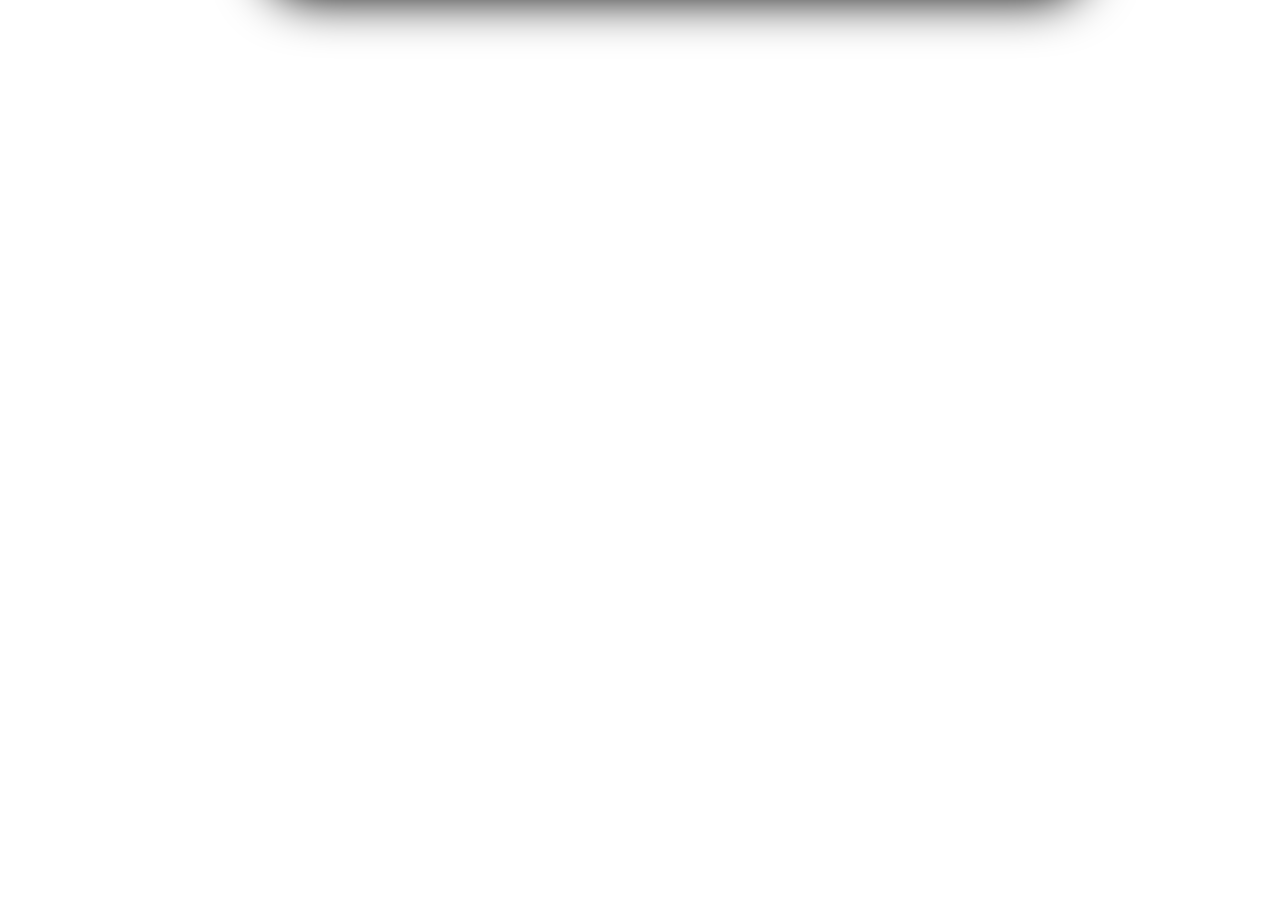
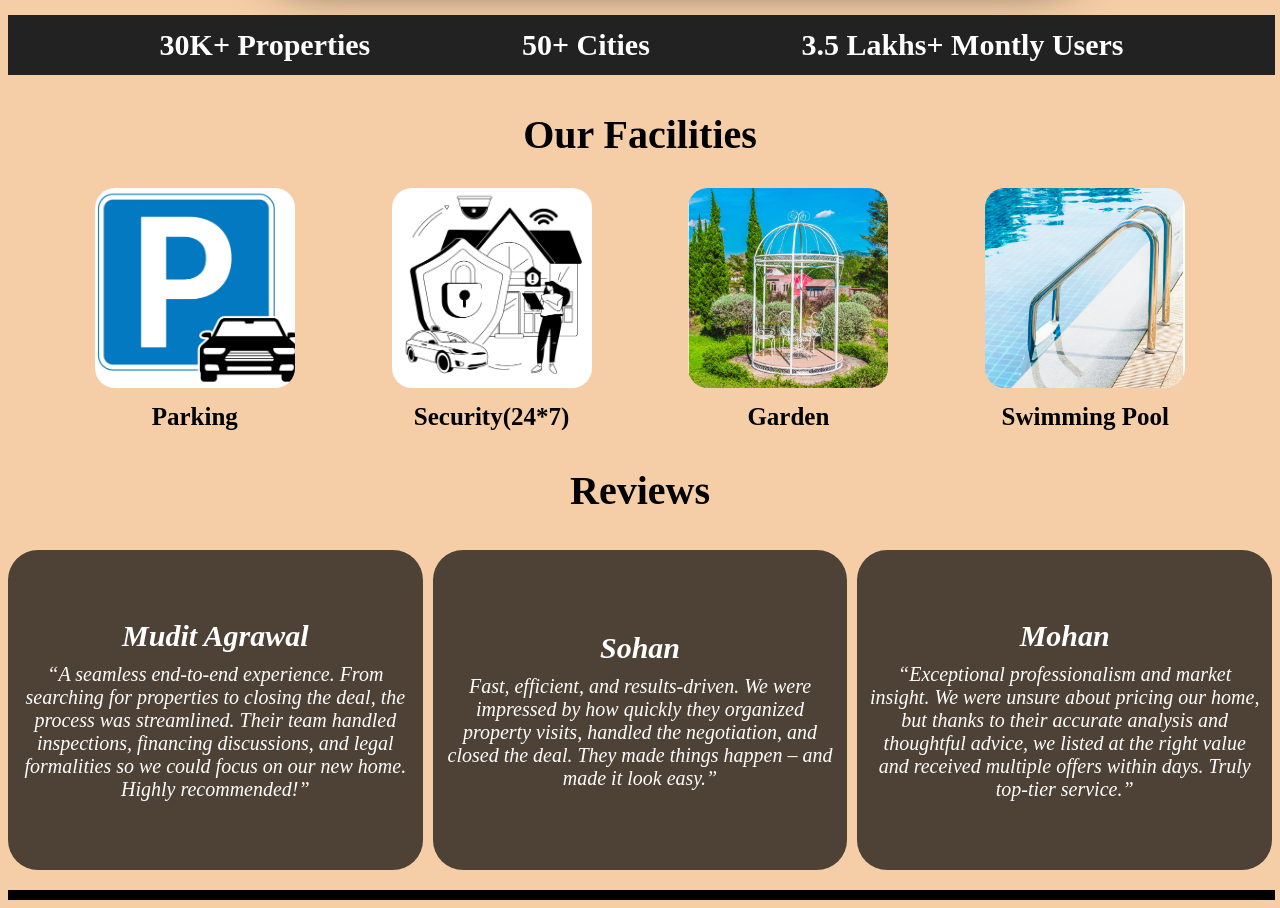
Before and after one commit to muditagrawal2007/Capstone_Project, a plain HTML site: page find.html in a window 1280 px wide. Shown: the part 529-1437 px from the top of the page. Before the commit the page ends 800 px from the top, so only its background shows below. Drawn offline with Linux system fonts and the light colour scheme.

Commit message:
make the search page

```diff
--- a/find.css
+++ b/find.css
@@ -1,5 +1,5 @@
 body{
-    /* background-color: rgba(255, 238, 0, 0.521); */
+    background-color: rgba(237, 160, 84, 0.508);
 
 
 
@@ -29,12 +29,16 @@ body{
 
     /* width:%; */
     margin: auto;
-    /* margin-top: -10px; */
-    background-color: rgba(140, 255, 0, 0.223);
+   background-color: rgba(237, 160, 84, 0.95);
     border-radius: 30px;
    height:60px;
    border:2px solid blueviolet;
    box-shadow: 0.5px 0.5px 20px rgb(135, 24, 238);
+   position: fixed;
+   top:0px;
+   width: 99vw;
+   z-index:1000;
+
 
 
 
@@ -50,8 +54,8 @@ body{
 }
 .header_nav:hover{
 
-      border:2px solid red;
-    box-shadow: 3px 3px 50px red;
+      border:2px solid brown;
+      box-shadow: 2px 2px 50px brown;
     border-radius:30px;
 
 }
@@ -88,7 +92,7 @@ body{
 
 }
 
-a {
+.headanchor{
     text-decoration: none;
     font-size: 140%;
     font-weight: bold;
@@ -100,7 +104,7 @@ a {
 
 
 }
-a:hover{
+.headanchor:hover{
     color:rgba(15, 65, 248, 0.857);
     text-shadow: 1px 1px 20px red;
     cursor: pointer;
@@ -122,7 +126,7 @@ a:hover{
     gap:20px;
     text-align: center;
     justify-content: center;
-    margin-top:50px;
+    margin-top:100px;
   background-color: rgba(253, 215, 109, 0.687);
   width:65%;
 text-align: center;
@@ -163,7 +167,7 @@ border:2px solid black;
 
 }
 input{
-    font-size: 2vh;
+    font-size: 2.5vh;
     border-radius: 20px;
     background-color: rgba(127, 255, 212, 0.324);
     margin-bottom: 10px;
@@ -183,3 +187,158 @@ button{
     box-shadow: 2px 2px 50px brown;
     border-color:brown
 }
+.border{
+    width:99vw;
+    height: 60px;
+   background-color: #222;
+
+    margin-top:40px;
+    display: flex;
+    justify-content: space-evenly;
+    font-size: 30px;
+    align-items: center;
+    color:white;
+    font-weight: bold;
+
+
+}
+.hfac{
+
+    font-size:40px;
+    text-align: center;
+    font-weight: bold
+
+
+}
+.facilities{
+
+    display: flex;
+    color:rgb(0, 0, 0);
+    font-size:25px;
+    text-align: center;
+    align-items: center;
+    font-weight: bold;
+    gap:10px;
+    justify-content: space-evenly;
+    margin-top:30px;
+
+
+}
+.f1{
+    background-image: url("images/image\ copy\ 38.png");
+    background-size: cover;
+    background-repeat: no-repeat;
+    height:200px;
+    width:200px;
+    /* box-shadow: 2px 2px 50px black; */
+    border-radius:20px;
+     background-position: center;
+
+}
+.f1:hover{
+
+    transform: scale(1.1);
+
+}
+.f2{
+    background-image: url("images/image\ copy\ 39.png");
+    background-size: cover;
+    background-repeat: no-repeat;
+    height:200px;
+    width:200px;
+
+      /* box-shadow: 2px 2px 50px black;  */
+     border-radius:20px;
+     background-position: center;
+}
+.f2:hover{
+
+    transform: scale(1.1);
+
+}
+.f3{
+    background-image: url("images/image\ copy\ 40.png");
+    background-size: cover;
+    background-repeat: no-repeat;
+    height:200px;
+    width:200px;
+
+      /* box-shadow: 2px 2px 50px black;  */
+     border-radius:20px;
+      background-position: center;
+}
+
+.f3:hover{
+
+    transform: scale(1.1);
+
+}
+.f4{
+    background-image: url("images/image\ copy\ 41.png");
+    background-size: cover;
+    background-repeat: no-repeat;
+    height:200px;
+    width:200px;
+
+      /* box-shadow: 2px 2px 50px black;  */
+     border-radius:20px;
+      background-position: center;
+}
+
+.f4:hover{
+
+    transform: scale(1.1);
+
+}
+a{
+    text-decoration: none;
+    cursor:pointer;
+
+
+
+}
+.height{
+    height:10px;
+
+    width: 99vw;
+    background-color:black;
+    margin-top:20px;
+
+}
+
+.facdet{
+    margin-top: 15px;
+    ;
+}
+.review{
+
+    display: flex;
+    justify-content: space-evenly;
+    align-items: center;
+    gap:10px
+
+}
+.r1{
+    height:300px;
+    width:500px;
+    background-color: rgba(0, 0, 0, 0.683);
+    color:white;
+    border-radius: 30px;
+    font-size: 20px;
+    text-align: center;
+    display: flex;
+    flex-direction: column;
+    justify-content: center;
+    align-items: center;
+ font-style: italic;
+ padding: 10px;
+
+
+}
+.revname{
+    font-size: 30px;
+    margin-bottom: 10px;
+    font-style: italic;
+    font-weight: bold;
+
+}
--- a/find.html
+++ b/find.html
@@ -10,26 +10,26 @@
 
 <body>
 
-    <div class="main">
+
         <div class="header_nav">
 
 
             <div class="name">
 
 
-                <h1>The Property Finder</h1>
+               <a href="./index1.html"> <h1>The Property Finder</h1></a>
 
 
 
             </div>
             <div class="tabs">
-                <div class="tab a1"><a href="">SEARCH</a></div>
-                <div class="tab a2"><a href="">ABOUT US</a></div>
-                <div class="tab a3"><a href="">CONTACT US</a></div>
-                <div class="tab a4"><a href="">FORM</a>
+                <div class="tab a1"><a class="headanchor" href="./find.html">SEARCH</a></div>
+                <div class="tab a2"><a class="headanchor" href="">ABOUT US</a></div>
+                <div class="tab a3"><a class="headanchor" href="">CONTACT US</a></div>
+                <div class="tab a4"><a class="headanchor" href="">FORM</a>
                 </div>
-                <div class="tab a5"><a href="">USER LOGIN</a></div>
-                <div class="tab a6"><a href="">ADMIN LOGIN</a></div>
+                <div class="tab a5"><a class="headanchor" href="">USER LOGIN</a></div>
+                <div class="tab a6"><a class="headanchor" href="">ADMIN LOGIN</a></div>
             </div>
         </div>
 
@@ -74,6 +74,116 @@
         </div>
     </div>
 
+    <div class="border">
+        <div >
+            30K+
+            Properties
+        </div>
+        50+ Cities
+        <div>
+            3.5 Lakhs+ Montly Users
+        </div>
+    </div>
+    <br><br>
+<div class="hfac">Our Facilities</div>
+<div class="facilities">
+
+    <div class="facc">
+
+
+    <div class="fac f1">
+
+    </div><div class="facdet">
+         Parking
+    </div>
+  </div>
+    <div class="facc"><div  class="fac f2">
+
+
+    </div><div class="facdet">
+         Security(24*7)
+    </div></div>
+    <div class="facc"> <div  class="fac f3">
+
+    </div>
+    <div class="facdet">
+             Garden
+    </div></div>
+
+ <div class="facc"><div  class="fac f4">
+
+
+   </div>
+   <div class="facdet">
+            Swimming Pool
+    </div></div>
+
+
+
+
+
+
+
+
+
+</div>
+<br><br>
+<div class="hfac">Reviews</div>
+
+
+<br><br>
+
+
+
+
+
+
+<div class="review">
+
+
+    <div class="r1">
+        <div class="revname">
+            Mudit Agrawal
+        </div>
+        <div>
+            “A seamless end-to-end experience.
+From searching for properties to closing the deal, the process was streamlined. Their team handled inspections, financing discussions, and legal formalities so we could focus on our new home. Highly recommended!”
+        </div>
+    </div>
+
+
+
+
+    <div class="r1">
+        <div class="revname">
+            Sohan
+        </div>
+        <div>
+            Fast, efficient, and results-driven.
+We were impressed by how quickly they organized property visits, handled the negotiation, and closed the deal. They made things happen – and made it look easy.”
+        </div>
+
+    </div>
+
+    <div class="r1">
+        <div class="revname">
+            Mohan
+        </div>
+        <div>
+            “Exceptional professionalism and market insight.
+We were unsure about pricing our home, but thanks to their accurate analysis and thoughtful advice, we listed at the right value and received multiple offers within days. Truly top-tier service.”
+        </div>
+
+    </div>
+</div>
+
+
+
+ <div class="height">
+
+       </div>
+
+
 
 </body>
 
```
Also changed, not shown: admin1.html (added, +11 -0 lines), index1.html (+4 -1 lines), admin1.css (added), images/image copy 38.png (added), images/image copy 39.png (added), images/image copy 40.png (added), images/image copy 41.png (added).
